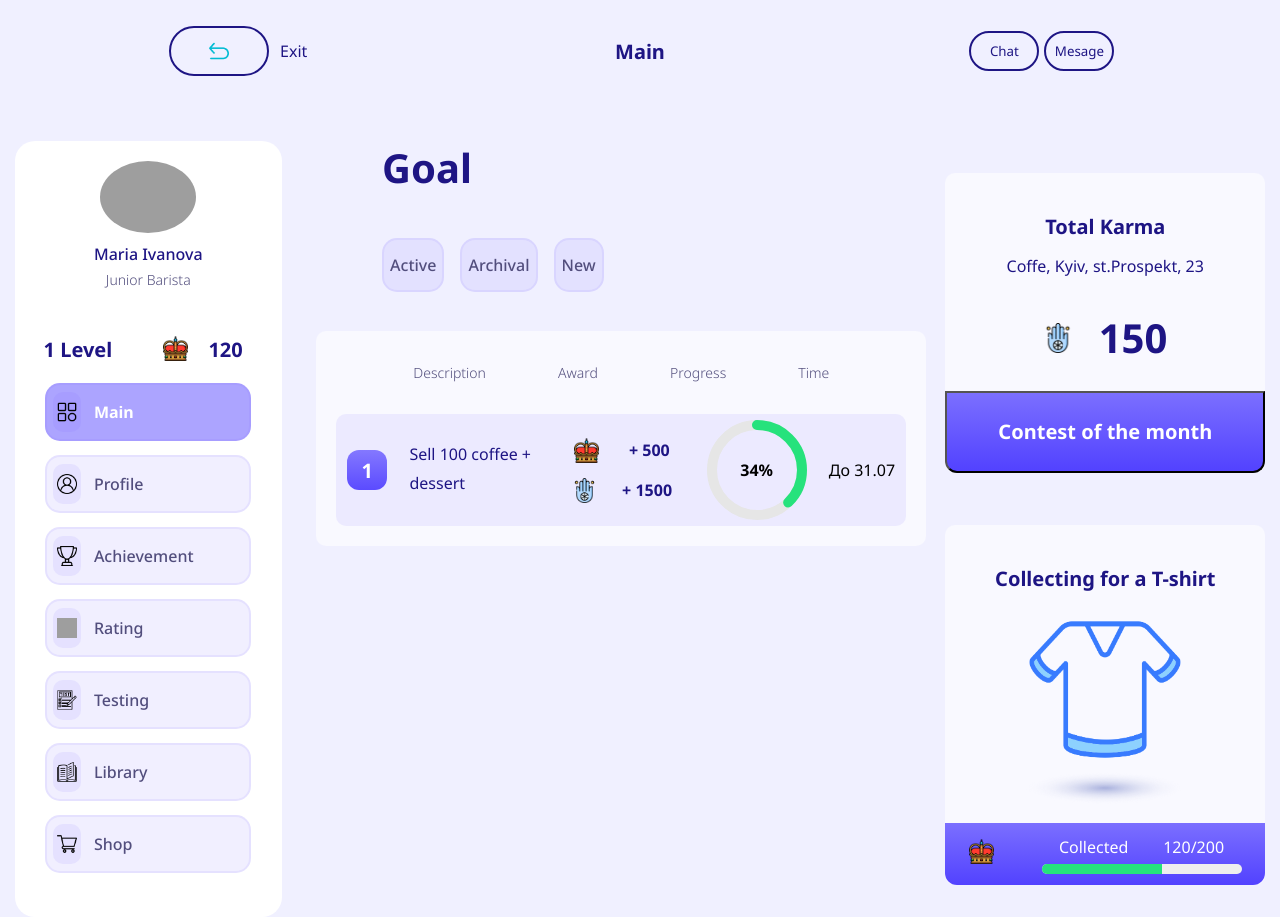
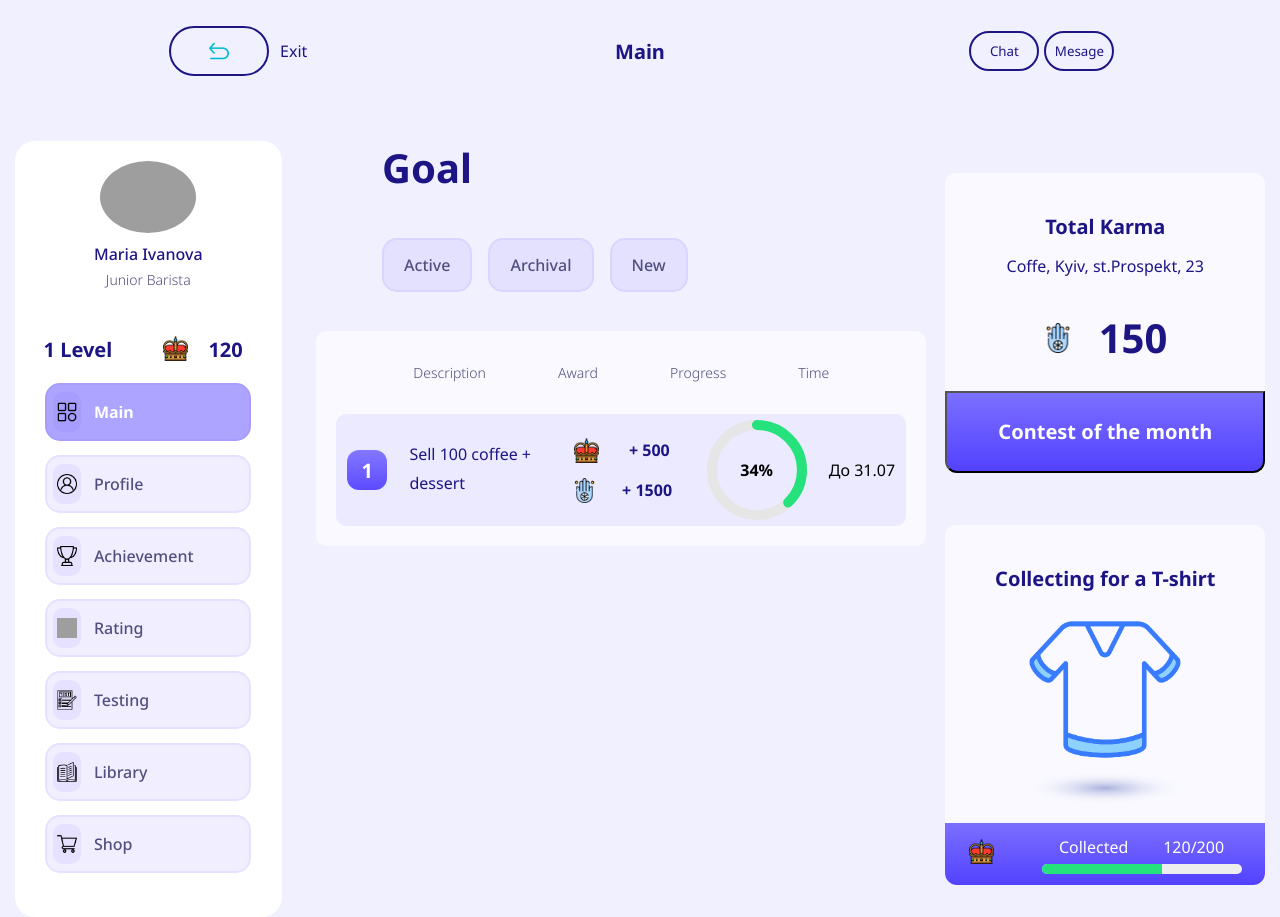
Before and after one commit to GennadiiLazovskii/corporateCaffeApp, a React (Vite) app: page / in a window 1280 px wide. Built offline with nearby package versions, Linux system fonts and the light colour scheme; data requests are answered from the project's data file; grey boxes are pictures that could not be loaded.

Commit message:
Add: CustomButton for UserGoal

```diff
--- a/src/components/customButton/CustomButton.jsx
+++ b/src/components/customButton/CustomButton.jsx
@@ -1,9 +1,9 @@
 import styles from './CustomButton.module.scss';
 
-const CustomButton = (title, click) => {
+const CustomButton = ({title, onClick}) => {
   return (
-    <div className={styles.container}>
-      <button className={styles.btn} onClick={click}>{title}</button>
+    <div className={styles.btn}>
+      <button onClick={onClick}>{title}</button>
     </div>
   )
 }
--- a/src/components/customButton/CustomButton.module.scss
+++ b/src/components/customButton/CustomButton.module.scss
@@ -1,12 +1,13 @@
-.container {
+
 .btn {
-    display: flex;
+  margin: 0;
   button {
     display: flex;
     align-items: center;
     justify-content: flex-start;
     height: 54px;
     margin: 13px 16px 13px 0px;
+    padding: 20px;
     cursor: pointer;
     border: 2px solid rgba(114, 101, 251, 0.1);
     background: rgba(114, 101, 251, 0.1);
@@ -24,4 +25,3 @@
     }
   }
 }
-}
--- a/src/components/mainScreenProfile/userGoal/UserGoal.jsx
+++ b/src/components/mainScreenProfile/userGoal/UserGoal.jsx
@@ -1,3 +1,4 @@
+import CustomButton from '../../customButton/CustomButton.jsx';
 import styles from './UserGoal.module.scss';
 
 const UserGoal = () => {
@@ -7,9 +8,9 @@ const UserGoal = () => {
             <div className={styles.userGoalItem}>
                 <h2>Goal</h2>
                     <div className={styles.userGoaBtnItem}>
-                        <button className={styles.userGoaBtn}>Active</button>
-                        <button className={styles.userGoaBtn}>Archival</button>
-                        <button className={styles.userGoaBtn}>New</button>
+                        <CustomButton title={"Active"} onClick={() => {}}/>
+                        <CustomButton title={"Archival"} onClick={() => {}}/>
+                        <CustomButton title={"New"} onClick={() => {}}/>
                     </div>
             </div>
         </div>
--- a/src/components/mainScreenProfile/userGoal/UserGoal.module.scss
+++ b/src/components/mainScreenProfile/userGoal/UserGoal.module.scss
@@ -14,29 +14,8 @@
             color: #1E1584;
         }
         .userGoaBtnItem {
-            display: flex;
-            button {
-                display: flex;
-                align-items: center;
-                justify-content: flex-start;
-                // width: 100%;
-                height: 54px;
-                margin: 13px 16px 13px 0px;
-                cursor: pointer;
-                border: 2px solid rgba(114, 101, 251, 0.1);
-                background: rgba(114, 101, 251, 0.1);
-                border-radius: 15px;
-                font-family: 'Noto Sans';
-                font-style: normal;
-                font-weight: 500;
-                font-size: 16px;
-                line-height: 22px;
-                color: #524E7D;
-                &:active {
-                background: linear-gradient(to top, #ACA4FF 100%, #7B6FFF 100%, #5242FF 100%);
-                color: #FFFFFF;
-                }
-            }
+        display: flex;
+        justify-content: start;
         }
     }
 }
```
Lines whose indentation alone changed are shown as unchanged.
